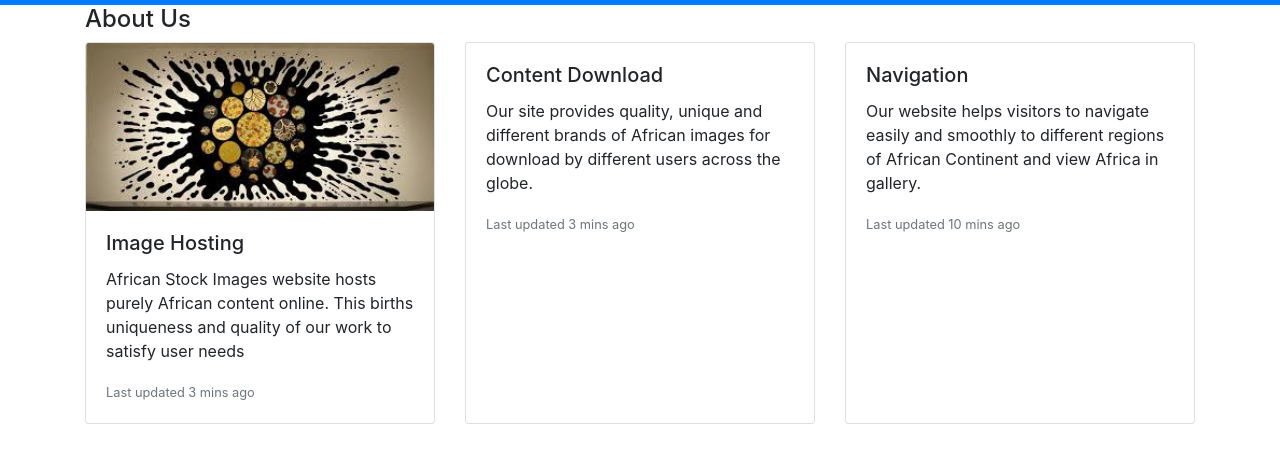
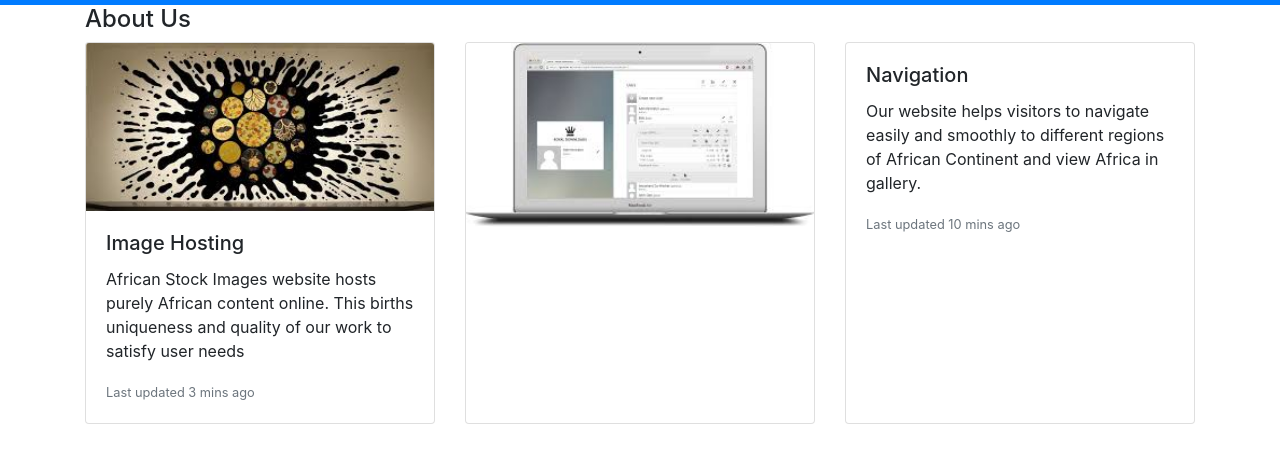
Before and after one commit to dicksonkariuki/Africa-s-Stock-Images, a plain HTML site: page index.html in a window 1280 px wide. Shown: the part 91-554 px from the top of the page. Drawn offline with nearby package versions, Linux system fonts and the light colour scheme.

Commit message:
add image to the second card

```diff
--- a/index.html
+++ b/index.html
@@ -63,11 +63,11 @@
               </div>
             </div>
             <div class="card">
-              <!-- <img src="images/about2.jpeg" class="card-img-top" alt="Downloads"> -->
+              <img src="images/about2.jpeg" class="card-img-top" alt="Downloads">
               <div class="card-body">
-                <h5 class="card-title">Content Download</h5>
+                <!-- <h5 class="card-title">Content Download</h5>
                 <p class="card-text">Our site provides quality, unique and different brands of African images for download by different users across the globe.</p>
-                <p class="card-text"><small class="text-muted">Last updated 3 mins ago</small></p>
+                <p class="card-text"><small class="text-muted">Last updated 3 mins ago</small></p> -->
               </div>
             </div>
             <div class="card">
```
